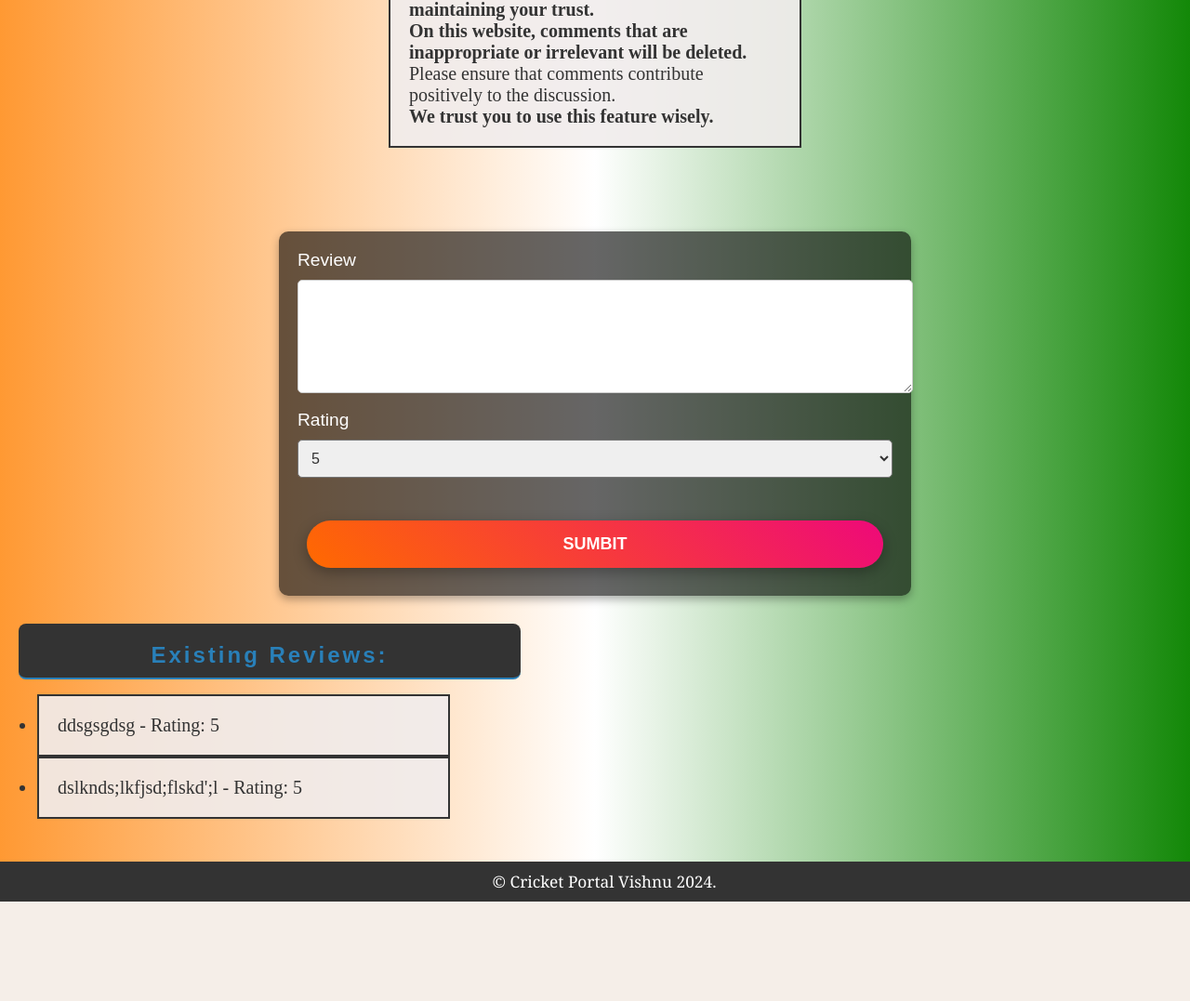
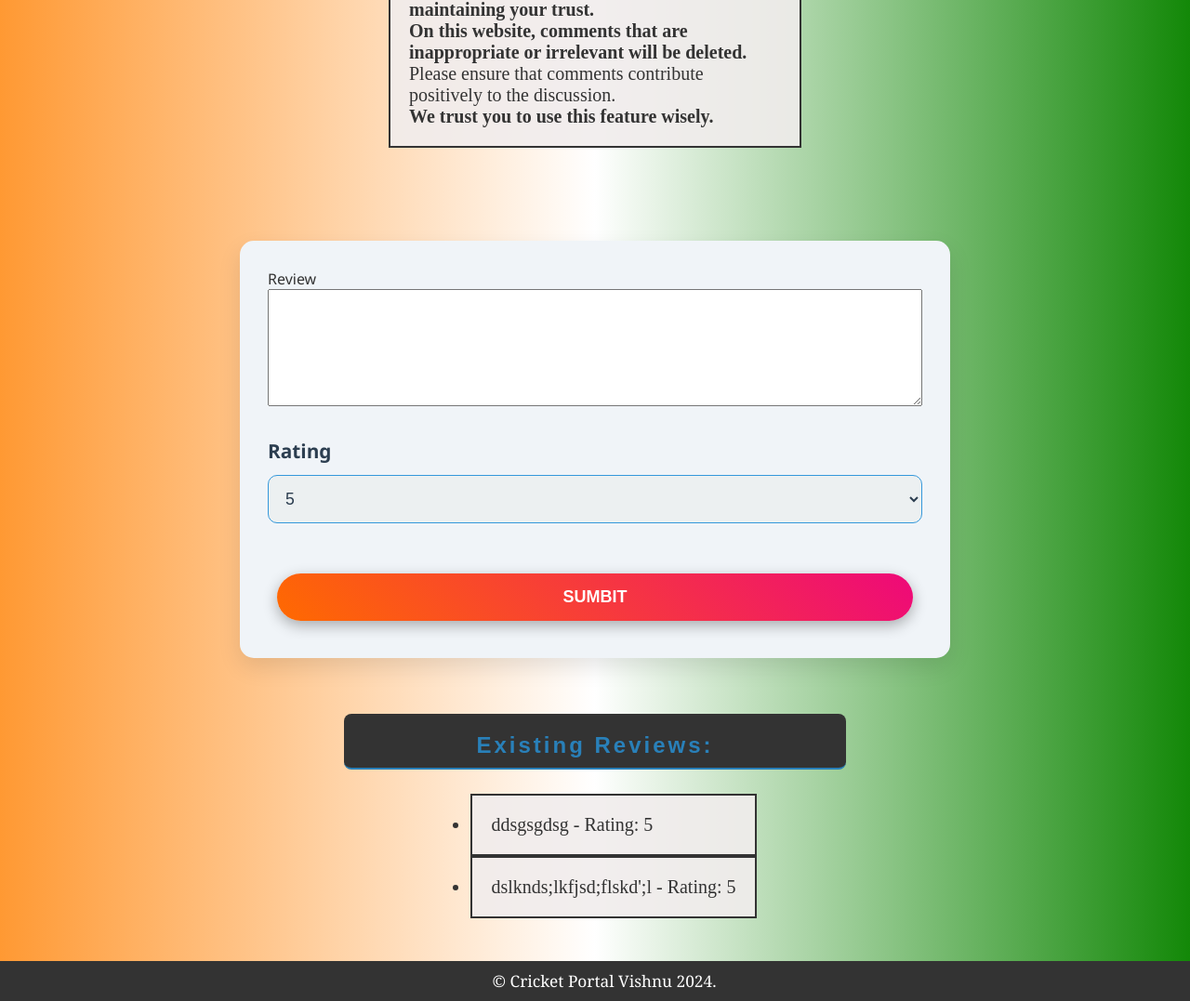
Before and after one commit to Vishnu478909/Cricket-Portal, a Flask app: page /Review in a window 1280 px wide. Shown: the part 942-2019 px from the top of the page at 93% size. Before the commit the page ends 1912 px from the top, so only its background shows below. Run offline with Flask 3, Linux system fonts and the light colour scheme; data comes from the database, SQL or seed files in the repository; both versions use the stored data as it was after the commit.

Commit message:
Change review css and added instruction in players page

```diff
--- a/routes.py
+++ b/routes.py
@@ -101,7 +101,7 @@ def register():
         try:
             conn = get_db_connections()
             cur = conn.cursor()
-            cur.execute("INSERT INTO User (username, password) VALUES (?, ?)",(username, password))
+            cur.execute("INSERT INTO User (username, password) VALUES (?, ?)",(username,password))
             conn.commit()
             conn.close()
             return redirect(url_for('registration_successful'))
--- a/static/style.css
+++ b/static/style.css
@@ -722,3 +722,73 @@ button:hover {
     text-align: center;
     font-size: 150px;
 }
+.Review-Form {
+    background-color: #f0f4f8;
+    color: #333;
+    padding: 30px;
+    border-radius: 15px;
+    width: 55%;
+    margin: 60px auto;
+    box-shadow: 0px 10px 25px rgba(0, 0, 0, 0.1);
+    font-family: 'Segoe UI', Tahoma, Geneva, Verdana, sans-serif;
+}
+
+.Review-label {
+    font-size: 1.3rem;
+    display: block;
+    margin-bottom: 12px;
+    font-weight: 600;
+    color: #2c3e50;
+}
+
+.Review-textarea {
+    width: 100%;
+    height: 130px;
+    font-size: 1.1rem;
+    padding: 14px;
+    border-radius: 10px;
+    border: 1px solid #3498db;
+    background-color: #ecf0f1;
+    resize: vertical;
+    color: #2c3e50;
+    transition: border 0.3s, background-color 0.3s;
+}
+
+.Review-textarea:focus {
+    border-color: #8e44ad;
+    background-color: #fff;
+    outline: none;
+}
+
+.Review-select {
+    width: 100%;
+    padding: 14px;
+    font-size: 1.1rem;
+    border-radius: 10px;
+    border: 1px solid #3498db;
+    background-color: #ecf0f1;
+    color: #2c3e50;
+    transition: border 0.3s, background-color 0.3s;
+}
+
+.Review-select:focus {
+    border-color: #8e44ad;
+    background-color: #fff;
+    outline: none;
+}
+
+.Review-submit {
+    background-color: #e74c3c;
+    color: white;
+    padding: 14px 25px;
+    border-radius: 10px;
+    border: none;
+    font-size: 1.1rem;
+    cursor: pointer;
+    transition: background-color 0.3s, box-shadow 0.3s;
+}
+
+.Review-submit:hover {
+    background-color: #c0392b;
+    box-shadow: 0px 8px 20px rgba(0, 0, 0, 0.1);
+}
--- a/templates/Players.html
+++ b/templates/Players.html
@@ -93,6 +93,7 @@
    </div>
 {% endfor %}
 
+
     <footer>
         <p class="footerp">&copy; Cricket Portal Vishnu 2024</p>
     </footer>
--- a/templates/Review.html
+++ b/templates/Review.html
@@ -5,56 +5,7 @@
     <meta name="viewport" content="width=device-width, initial-scale=1.0">
     <title>Review</title>
     <link rel="stylesheet" href="/static/style.css">
-    <style>
-        body {
-            background: url(https://media.gettyimages.com/id/1770829622/photo/mumbai-india-rohit-sharma-of-india-celebrates-following-the-icc-mens-cricket-world-cup-india.jpg?s=612x612&w=0&k=20&c=pAURmGHk4fq0DwSkDB_qhcQLaMeWRffZAAkO_KVgMP4=);
-            font-family: Arial, sans-serif;
-            margin: 0;
-            padding: 0;
-            background-size: cover;
-            background-position: center;
-            background-repeat: no-repeat;
-        }
 
-        form {
-            background-color: rgba(0, 0, 0, 0.6);
-            color: white;
-            padding: 20px;
-            border-radius: 10px;
-            width: 50%;
-            margin: 50px auto;
-            box-shadow: 0px 4px 10px rgba(0, 0, 0, 0.3);
-        }
-
-        label {
-            font-size: 1.2rem;
-            display: block;
-            margin-bottom: 10px;
-        }
-
-        textarea {
-            width: 100%;
-            height: 100px;
-            font-size: 1rem;
-            padding: 10px;
-            border-radius: 5px;
-            border: 1px solid #ccc;
-            resize: vertical;
-            color: #333;
-        }
-
-        select {
-            width: 100%;
-            padding: 10px;
-            font-size: 1rem;
-            border-radius: 5px;
-            color: #333;
-        }
-
-
-
-
-    </style>
 </head>
 <body class="home-style">
     <header>
@@ -92,12 +43,12 @@
             </p>
         </div>
 
-        <form action="/addreview" method="post">
-            <label for="Review">Review</label>
-            <textarea id="Review" name="Review" rows="5" cols="60" required></textarea><br>
+        <form  class= "Review-Form" action="/addreview" method="post">
+            <label class = "Review-form" for="Review">Review</label>
+            <textarea class="Review-label" id="Review" name="Review" rows="5" cols="60" required></textarea><br>
 
-            <label for="rating">Rating</label>
-            <select id="rating" name="rating" required>
+            <label class="Review-label" for="rating">Rating</label>
+            <select class="Review-select" id="rating" name="rating" required>
                 <option value="5">5</option>
                 <option value="4">4</option>
                 <option value="3">3</option>
@@ -106,10 +57,10 @@
                 <option value="0">0</option>
             </select><br><br>
 
-           <button>Sumbit</button>
+           <button class="Review-button">Sumbit</button>
         </form>
 
-        <div class="ce">
+        <div class="Instructions-INFO"">
             <h2 class="h2">Existing Reviews:</h2>
             <ul>
                 {% for review in Crickets %}
--- a/templates/Stats.html
+++ b/templates/Stats.html
@@ -30,7 +30,6 @@
             </summary>
 
             <img class = "stats-img" src="{{ team[1] }}" alt="{{ team[0] }} logo" class="team-logo" />
-            <h2 class="recordh2">Test Cricket</h2>
 
             <p class="lines">{{ team[2] }}</p>
 
```
Also changed, not shown: Cricket.db.db.
